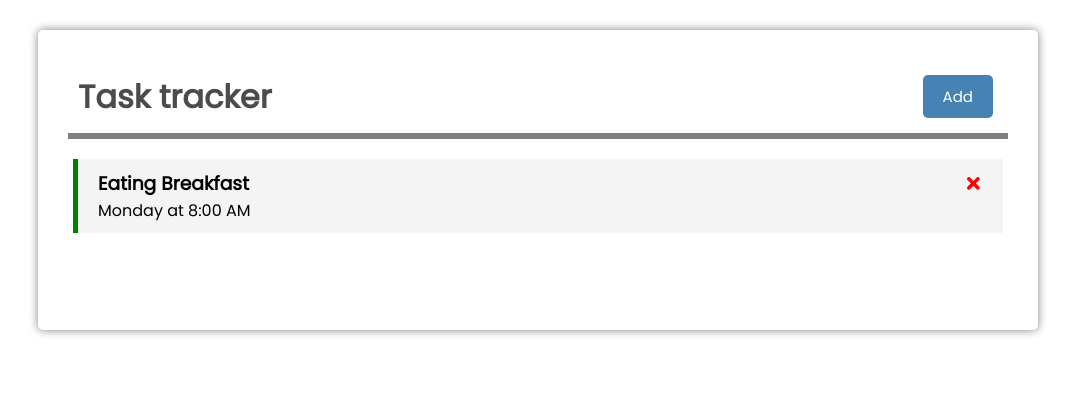
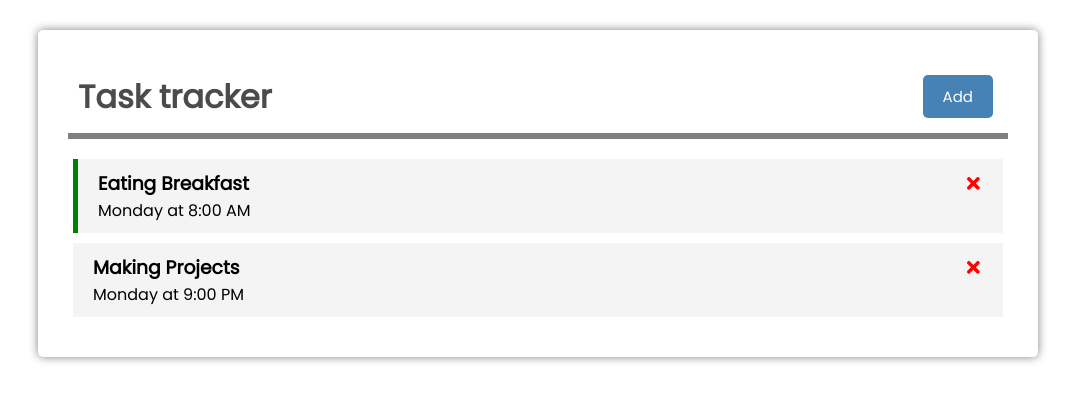
Before and after one commit to JPvenadas/task-tracker, a React (Create React App) app: page / in a window 1280 px wide. Shown: the top 402 px of the page, without its empty margins (102-1177 px from the left). Built offline with nearby package versions, Linux system fonts and the light colour scheme; data requests are answered from the project's data file.

Commit message:
updated toggling of tasks

```diff
--- a/db.json
+++ b/db.json
@@ -5,6 +5,12 @@
       "day": "Monday at 8:00 AM",
       "reminder": true,
       "id": 1
+    },
+    {
+      "description": "Making Projects",
+      "day": "Monday at 9:00 PM",
+      "reminder": false,
+      "id": 2
     }
   ]
 }
--- a/src/App.js
+++ b/src/App.js
@@ -18,6 +18,11 @@ const App = () =>{
     let data = res.json();
    return data
   }
+  const fetchTask = async (id) =>{
+    const res = await fetch(`http://localhost:5000/tasks/${id}`)
+    let data = res.json();
+   return data
+  }
 
   const addTask = ()=>{
     setShowAdd(true)
@@ -26,8 +31,18 @@ const App = () =>{
     await fetch(`http://localhost:5000/tasks/${id}`,{method: 'DELETE'})
     setTasks(tasks.filter(task=> id !== task.id))
   }
-  const togglereminder = (id)=>{
-    setTasks(tasks.map(task=>id === task.id? {...task,reminder: !task.reminder}: task))
+  const togglereminder = async(id)=>{
+    let task = await fetchTask(id)
+    let updTask = {...task, reminder: !task.reminder}
+    const res = await fetch(`http://localhost:5000/tasks/${id}`,
+    {
+      method: 'PUT',
+      headers:{'Content-type' : 'application/json'},
+      body: JSON.stringify(updTask)
+    })
+
+    const syncedTask = await res.json()
+    setTasks(tasks.map(task=>id === task.id? {...task,reminder: syncedTask.reminder}: task))
   }
   const closeAdd = () =>{
     setShowAdd(false)
```
